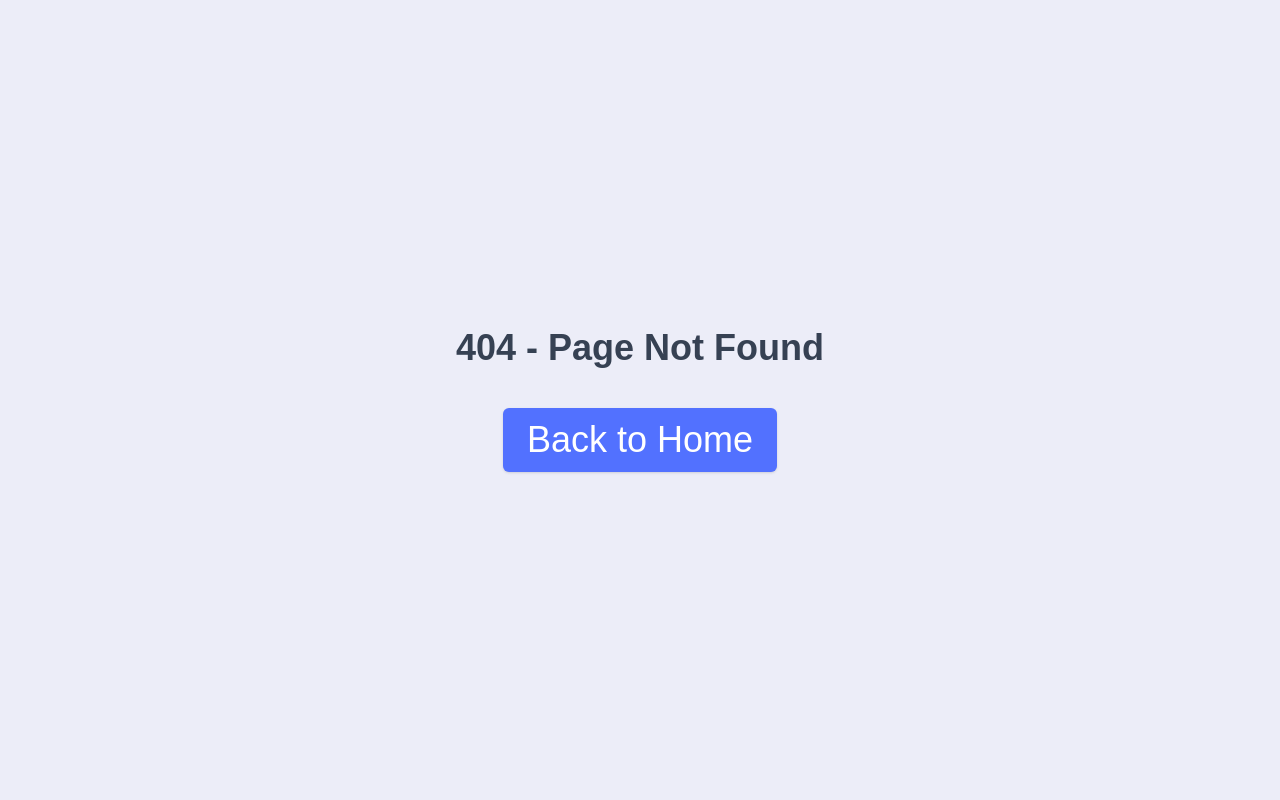
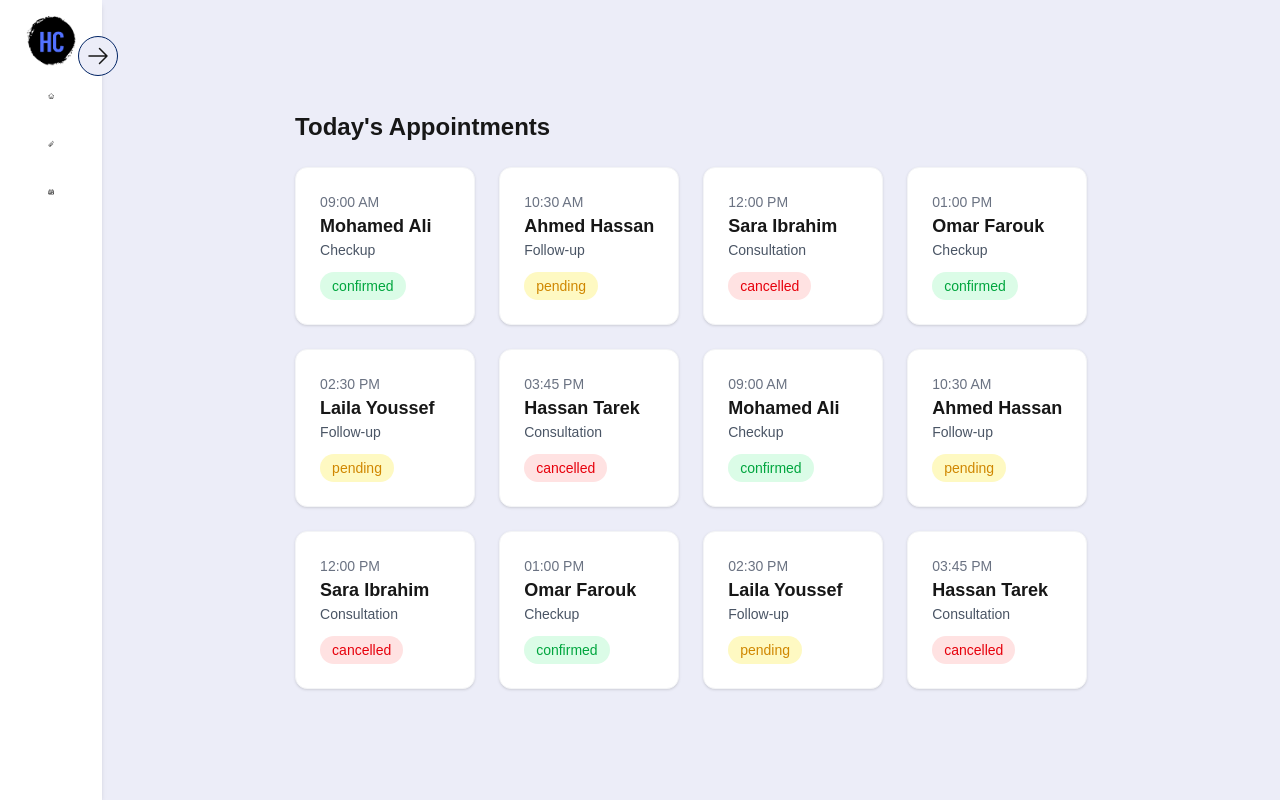
Before and after one commit to 3ayary/doctor-website, a Next.js app: page /dashboard/schedule in a window 1280 px wide. Before the commit this address had no page. Built offline with nearby package versions, Linux system fonts and the light colour scheme.

Commit message:
create SchedulePage

```diff
--- a/app/(components)/Footer.jsx
+++ b/app/(components)/Footer.jsx
@@ -3,7 +3,7 @@ import Link from 'next/link';
 const Footer = () => {
   return (
     <div className="flex flex-col items-center bg-white shadow-md p-4 ">
-      <img src="logo.png" className="w-[50px] h-[50px] mb-[1%]" />
+      <img src="/logo.png" className="w-[50px] h-[50px] mb-[1%]" />
 
       <div className="flex flex-row justify-between w-[300px]">
       <Link href="/about">
--- a/app/(components)/Navbar.jsx
+++ b/app/(components)/Navbar.jsx
@@ -3,7 +3,7 @@ import Link from 'next/link';
 const Navbar = () => {
   return (
     <div className="flex sticky flex-col top-0 z-50 justify-between items-center bg-white shadow-md p-4  lg:flex-row  ">
-      <img src="logo.png" className="w-[50px] h-[50px]" />
+      <img src="/logo.png" className="w-[50px] h-[50px]" />
 
       <div className="space-x-4 m-3">
       <Link href="/">
--- a/app/(components)/SideBar.jsx
+++ b/app/(components)/SideBar.jsx
@@ -1,4 +1,4 @@
-"use client";
+"use client"
 import Link from "next/link";
 
 import { useState } from "react";
@@ -32,7 +32,7 @@ const SideBar = () => {
       </div>
 
       <div className="flex flex-col items-center justify-center mb-[5%]">
-        <img src="logo.png" className={ open ? "w-[40px] lg:w-[50px] lg:h-[50px] h-[40px] mb-[3%]" :"w-[0px] lg:w-[50px] lg:h-[50px] h-[0px] mb-[3%]"} />
+        <img src="/logo.png" className={ open ? "w-[40px] lg:w-[50px] lg:h-[50px] h-[40px] mb-[3%]" :"w-[0px] lg:w-[50px] lg:h-[50px] h-[0px] mb-[3%]"} />
 
         {open ? (
           <h1 className="text-[20px] font-bold mb-[5%]">Dashboard</h1>
@@ -64,7 +64,7 @@ const SideBar = () => {
           </button>
         </Link>
 
-        <Link href="/dashboard/Content">
+        <Link href="/dashboard/content">
           <button className="text-start flex rounded px-6 py-3 font-medium w-[100%] cursor-pointer text-black opacity-100 hover:bg-[#ECEDF8]"
 
           >
@@ -86,7 +86,7 @@ const SideBar = () => {
           </button>
         </Link>
 
-        <Link href="/dashboard/Schedule">
+        <Link href="/dashboard/schedule">
           <button className="text-start rounded flex  px-6 py-3 font-medium w-[100%] cursor-pointer text-black opacity-100  hover:bg-[#ECEDF8]"
           >
             <svg
--- a/app/(dashboard)/dashboard/page.jsx
+++ b/app/(dashboard)/dashboard/page.jsx
@@ -10,6 +10,9 @@ const page = () => {
         <DashboardCards title="New Patients" content="" time="5" subContent="This Week" />
         <DashboardCards title="Clinic Status" content="Open" time="" />
         <DashboardCards title="Today's Revenue" time="" subContent="$1,250" />
+
+
+
       </div>
 <div>
 
--- /dev/null
+++ b/app/(dashboard)/dashboard/schedule/page.jsx
@@ -0,0 +1,113 @@
+const SchedulePage = () => {
+    const appointments = [
+      {
+        time: "09:00 AM",
+        patient: "Mohamed Ali",
+        type: "Checkup",
+        status: "confirmed",
+      },
+      {
+        time: "10:30 AM",
+        patient: "Ahmed Hassan",
+        type: "Follow-up",
+        status: "pending",
+      },
+      {
+        time: "12:00 PM",
+        patient: "Sara Ibrahim",
+        type: "Consultation",
+        status: "cancelled",
+      },
+      {
+        time: "01:00 PM",
+        patient: "Omar Farouk",
+        type: "Checkup",
+        status: "confirmed",
+      },
+      {
+        time: "02:30 PM",
+        patient: "Laila Youssef",
+        type: "Follow-up",
+        status: "pending",
+      },
+      {
+        time: "03:45 PM",
+        patient: "Hassan Tarek",
+        type: "Consultation",
+        status: "cancelled",
+      },
+      {
+        time: "09:00 AM",
+        patient: "Mohamed Ali",
+        type: "Checkup",
+        status: "confirmed",
+      },
+      {
+        time: "10:30 AM",
+        patient: "Ahmed Hassan",
+        type: "Follow-up",
+        status: "pending",
+      },
+      {
+        time: "12:00 PM",
+        patient: "Sara Ibrahim",
+        type: "Consultation",
+        status: "cancelled",
+      },
+      {
+        time: "01:00 PM",
+        patient: "Omar Farouk",
+        type: "Checkup",
+        status: "confirmed",
+      },
+      {
+        time: "02:30 PM",
+        patient: "Laila Youssef",
+        type: "Follow-up",
+        status: "pending",
+      },
+      {
+        time: "03:45 PM",
+        patient: "Hassan Tarek",
+        type: "Consultation",
+        status: "cancelled",
+      },
+
+
+    ];
+
+    const statusColor = {
+      confirmed: "text-green-600 bg-green-100",
+      pending: "text-yellow-600 bg-yellow-100",
+      cancelled: "text-red-600 bg-red-100",
+    };
+
+    return (
+      <div className="p-6 max-w-7xl mx-auto">
+        <h2 className="text-2xl font-bold mb-6">Today's Appointments</h2>
+
+        <ul className="grid grid-cols-4 gap-6">
+          {appointments.map((appt, index) => (
+            <li
+              key={index}
+              className="bg-white shadow rounded-xl p-6 space-y-3 border border-gray-100"
+            >
+              <div>
+                <p className="text-sm text-gray-500">{appt.time}</p>
+                <p className="text-lg font-semibold">{appt.patient}</p>
+                <p className="text-sm text-gray-600">{appt.type}</p>
+              </div>
+
+              <span
+                className={`inline-block px-3 py-1 text-sm rounded-full font-medium ${statusColor[appt.status]}`}
+              >
+                {appt.status}
+              </span>
+            </li>
+          ))}
+        </ul>
+      </div>
+    );
+  };
+
+  export default SchedulePage;
--- a/app/(dashboard)/dashboard/layout.jsx
+++ b/app/(dashboard)/layout.jsx
@@ -6,7 +6,7 @@ export default function PageLayout({ children }) {
 
       <div className="flex flex-row w-full h-screen ">
          <SideBar/>
-        <div className="flex flex-col w-full h-screen">
+        <div className="flex flex-col w-[100%] justify-around h-screen">
         {children}
         </div>
         </div>
```
